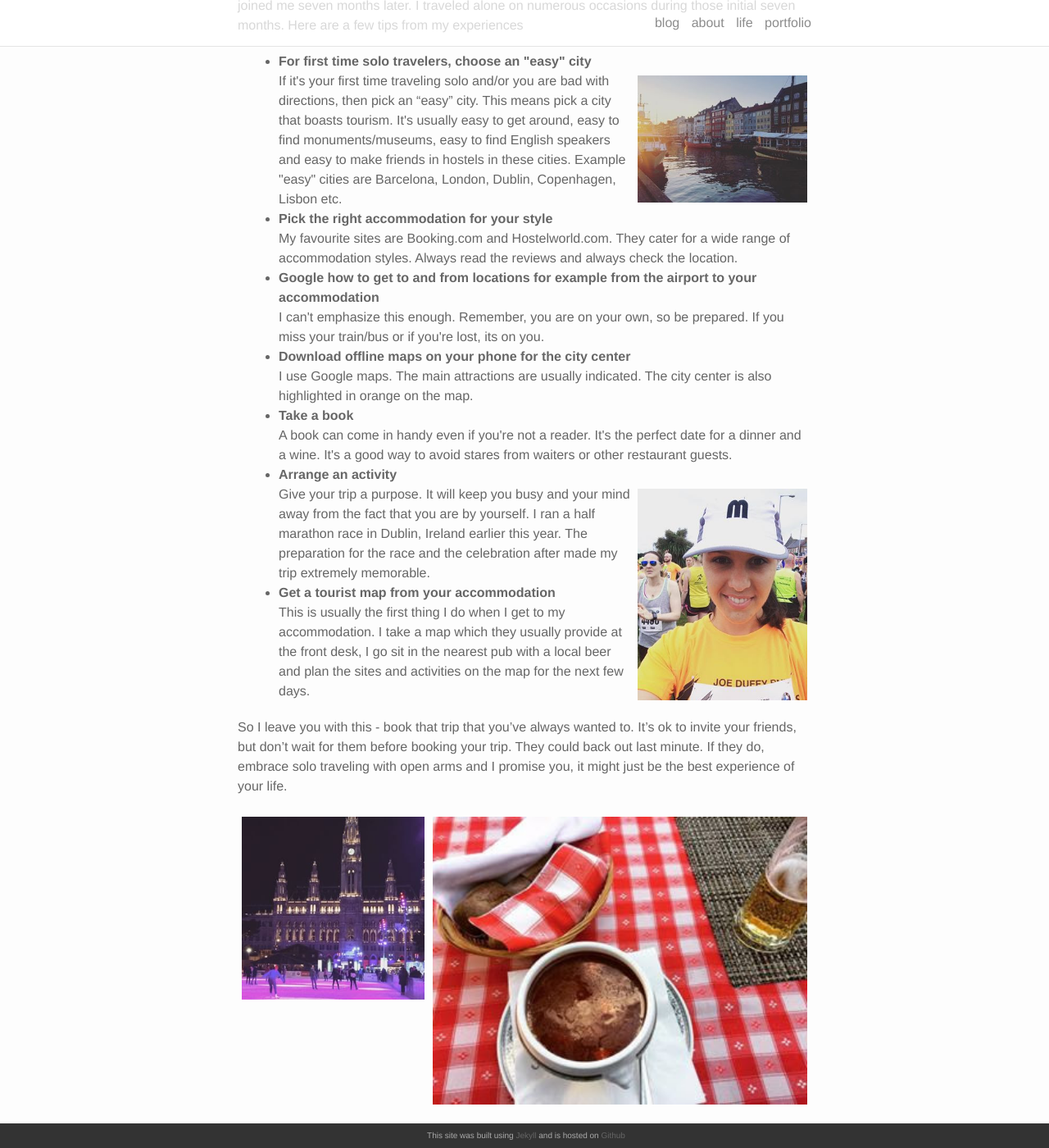
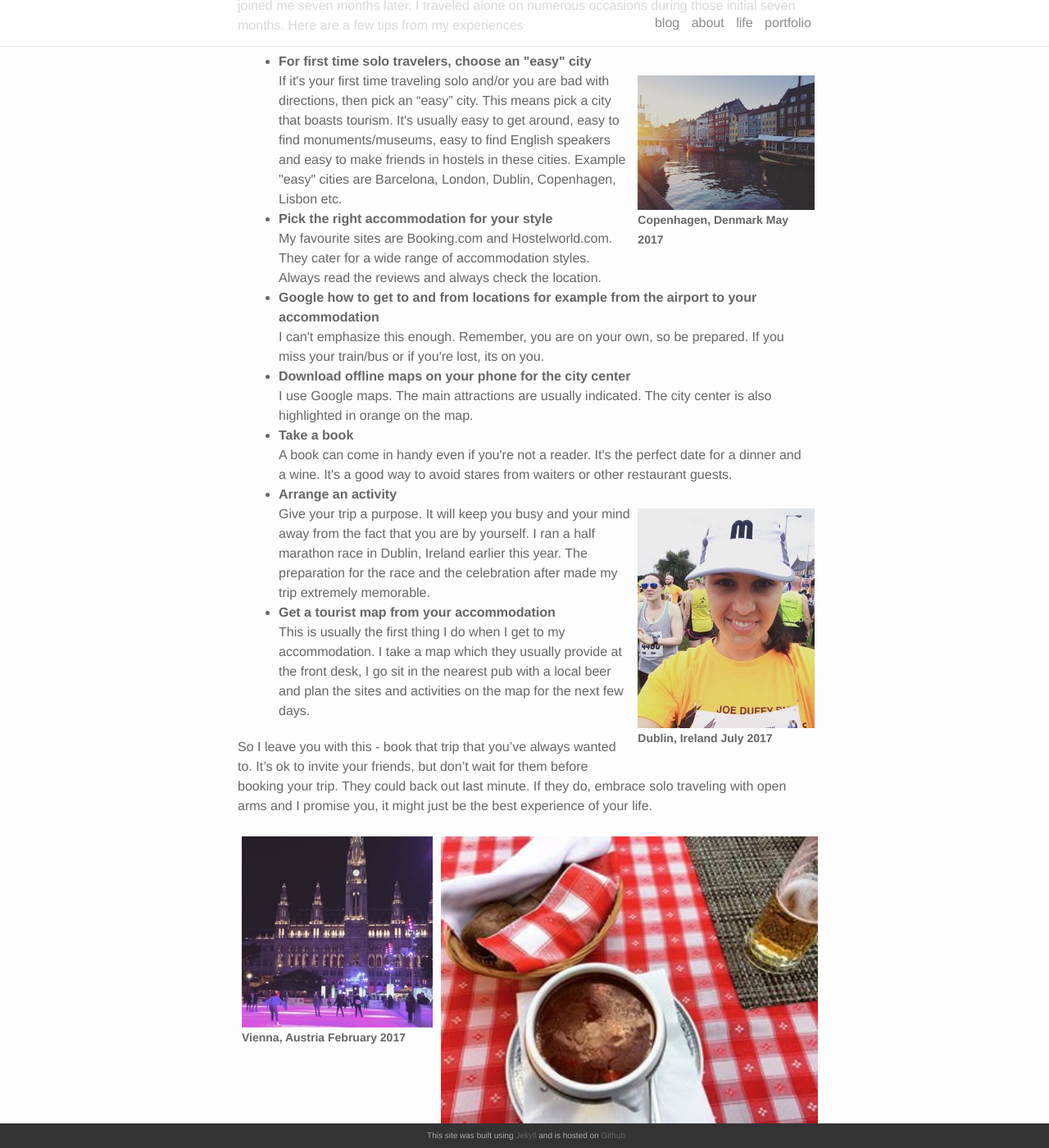
Before and after one commit to annelledejager/blog, a Jekyll site: the page built from _life/1_solotraveling.markdown, in a window 1280 px wide and 1400 px high, scrolled down 787 px. Shown: the whole window at 82% size. Built offline with Jekyll 4.4.1, drawn with Linux system fonts in a browser that asks for light colours; nearby versions of some CDN libraries; comment, search, counter and statistics services are not loaded.

Commit message:
Add image captions to life post

```diff
--- a/_life/1_solotraveling.markdown
+++ b/_life/1_solotraveling.markdown
@@ -25,7 +25,12 @@ I moved to Budapest, Hungary from South Africa earlier this year to work and tra
 <ul>
 	<li><b>For first time solo travelers, choose an "easy" city</b></li>
 
-		<img class="col one right" src="/blog/img/solotravel2.jpg">
+		<figure class="col one right" >
+			<img src="/blog/img/solotravel2.jpg" width="216" height="164">
+			<figcaption>
+				<b>Copenhagen, Denmark May 2017</b>
+			</figcaption>
+		</figure>
 
 		If it's your first time traveling solo and/or you are bad with directions, then pick an “easy” city. This means pick a city that boasts tourism. It's usually easy to get around, easy to find monuments/museums, easy to find English speakers and easy to make friends in hostels in these cities. Example "easy" cities are Barcelona, London, Dublin, Copenhagen, Lisbon etc.
 
@@ -48,7 +53,12 @@ I moved to Budapest, Hungary from South Africa earlier this year to work and tra
 
 	<li><b>Arrange an activity</b></li>
 
-		<img class="col one right" src="/blog/img/solotravel1.jpg">
+		<figure class="col one right" >
+			<img src="/blog/img/solotravel1.jpg" width="216" height="268">
+			<figcaption>
+				<b>Dublin, Ireland July 2017</b>
+			</figcaption>
+		</figure>
 
 		Give your trip a purpose. It will keep you busy and your mind away from the fact that you are by yourself. I ran a half marathon race in Dublin, Ireland earlier this year. The preparation for the race and the celebration after made my trip extremely memorable.
 
@@ -59,5 +69,16 @@ I moved to Budapest, Hungary from South Africa earlier this year to work and tra
 
 So I leave you with this - book that trip that you've always wanted to. It's ok to invite your friends, but don't wait for them before booking your trip. They could back out last minute. If they do, embrace solo traveling with open arms and I promise you, it might just be the best experience of your life.
 
-<img class="col one" src="/blog/img/solotravel5.jpg">
-<img class="col two" src="/blog/img/solotravel4.jpg">
+<figure class="col one">
+	<img src="/blog/img/solotravel5.jpg" width="233" height="233">
+	<figcaption>
+		<b>Vienna, Austria February 2017</b>
+	</figcaption>
+</figure>
+
+<figure class="col two right" style="padding-left: 15px">
+	<img src="/blog/img/solotravel4.jpg" width="460" height="355">
+	<figcaption>
+		<b>Budapest, Hungary September 2017</b>
+	</figcaption>
+</figure>
```
